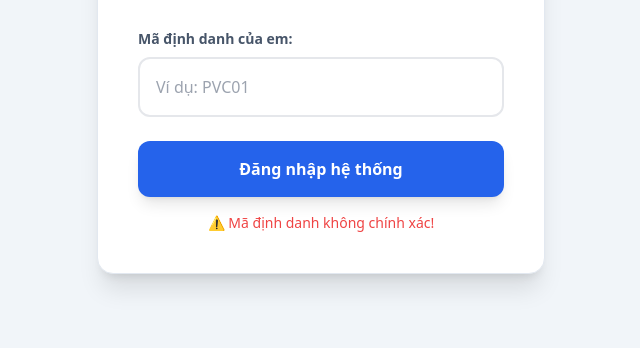
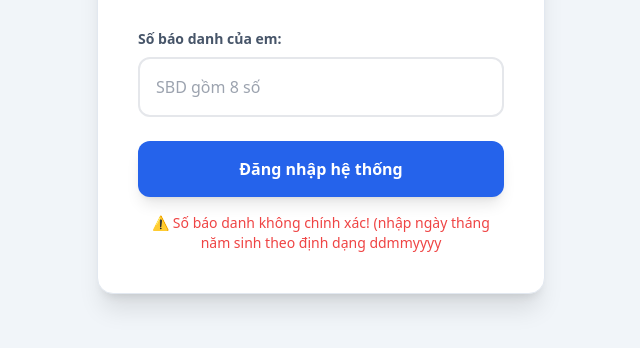
Before and after one commit to pvchienbt/tntv, a plain HTML site: page index.html in a window 1280 px wide. Both pictures are taken after a click on the button "Đăng nhập hệ thống". Shown: the part 204-552 px from the top of the page, without its empty margins (319-959 px from the left). Drawn offline with nearby package versions, Linux system fonts and the light colour scheme.

Commit message:
Add files via upload

```diff
--- a/index.html
+++ b/index.html
@@ -25,11 +25,11 @@
     <div id="login-screen" class="flex flex-col items-center justify-center mt-20 bg-white p-10 rounded-2xl shadow-xl max-w-md mx-auto border border-slate-200">
         <h1 class="text-2xl font-bold text-blue-800 mb-8 text-center uppercase tracking-tight">Thi thử TNTV cấp Tỉnh năm 2026</h1>
         <div class="w-full mb-6">
-            <label class="block text-sm font-semibold mb-2 text-slate-600">Mã định danh của em:</label>
-            <input type="text" id="student-id" class="w-full p-4 border-2 rounded-xl focus:ring-4 focus:ring-blue-100 focus:border-blue-500 outline-none transition" placeholder="Ví dụ: PVC01">
+            <label class="block text-sm font-semibold mb-2 text-slate-600">Số báo danh của em:</label>
+            <input type="text" id="student-id" class="w-full p-4 border-2 rounded-xl focus:ring-4 focus:ring-blue-100 focus:border-blue-500 outline-none transition" placeholder="SBD gồm 8 số">
         </div>
         <button onclick="window.handleLogin()" class="w-full bg-blue-600 hover:bg-blue-700 text-white font-bold py-4 rounded-xl shadow-lg active:scale-95 transition">Đăng nhập hệ thống</button>
-        <p id="login-error" class="text-red-500 text-sm mt-4 hidden font-medium text-center">⚠️ Mã định danh không chính xác!</p>
+        <p id="login-error" class="text-red-500 text-sm mt-4 hidden font-medium text-center">⚠️ Số báo danh không chính xác! (nhập ngày tháng năm sinh theo định dạng ddmmyyyy</p>
     </div>
 
     <!-- Ready Screen -->
@@ -218,10 +218,10 @@ const allQuestions = [
 ];
 
 const studentsMap = {
-    "PVC01": "Phạm Văn Chiến", "PVC02": "Phạm Văn Chiến", "PVC03": "Phạm Văn Chiến", "PVC04": "Phạm Văn Chiến", "PVC05": "Phạm Văn Chiến",
-    "PNTH01": "Phạm Nguyễn Thảo Huyền", "PNTH02": "Phạm Nguyễn Thảo Huyền", "PNTH03": "Phạm Nguyễn Thảo Huyền", "PNTH04": "Phạm Nguyễn Thảo Huyền",
-    "DDK01": "Đoàn Đăng Khoa", "DDK02": "Đoàn Đăng Khoa", "DDK03": "Đoàn Đăng Khoa", "DDK04": "Đoàn Đăng Khoa",
-    "DTKM01": "Đặng Thị Kim Mai", "DTKM02": "Đặng Thị Kim Mai", "DTKM03": "Đặng Thị Kim Mai", "DTKM04": "Đặng Thị Kim Mai", "DTKM05": "Đặng Thị Kim Mai"
+    "14041989": "Phạm Văn Chiến",
+    "03032015": "Phạm Nguyễn Thảo Huyền",
+    "15112015": "Đoàn Đăng Khoa",
+    "24101994": "Đặng Thị Kim Mai",
 };
 
 // --- STATE ---
```
